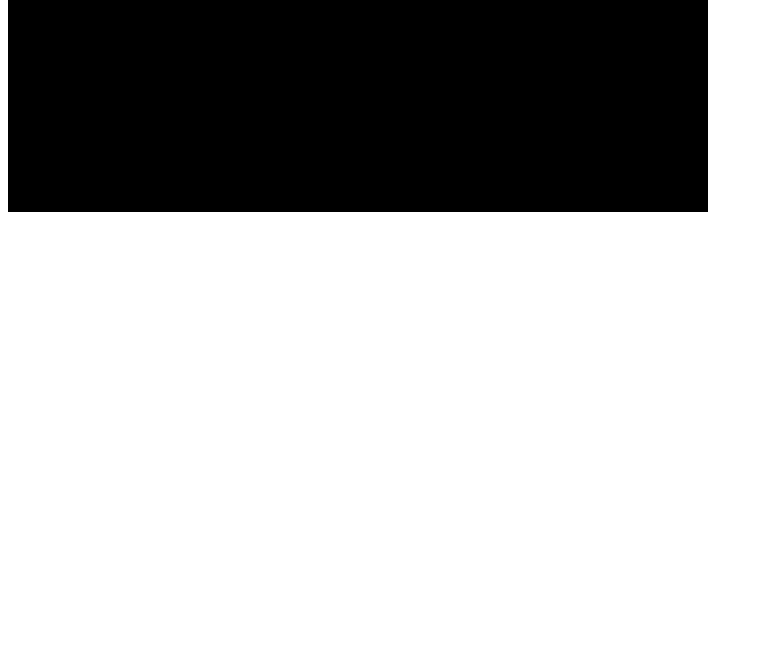
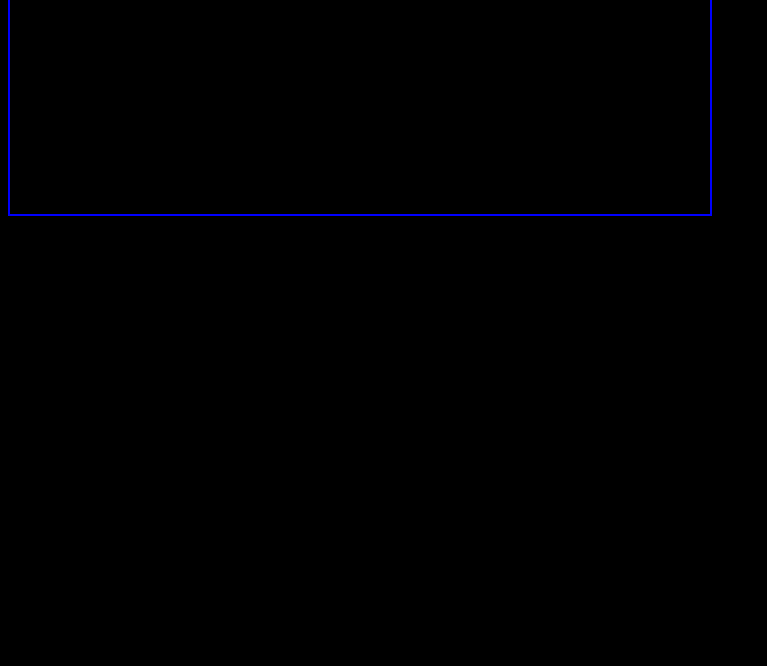
Before and after one commit to CarlosJ2006/CarlosJ2006.github.io, a plain HTML site: page index.html in a window 1280 px wide. Shown: the part 134-800 px from the top of the page, without its empty margins (0-767 px from the left). Drawn offline with Linux system fonts and the light colour scheme.

Commit message:
Update Styles.css

```diff
--- a/Styles.css
+++ b/Styles.css
@@ -1,10 +1,12 @@
 body {
  font-family: Comic Sans MS;
+ background-color: black;
+ text-color: black;
 }
 
 .container {
 padding: 50px;
 background-color: black;
 max-width: 600px;
-border-color: #051df7;
+border: 2px solid blue;
 }
```
